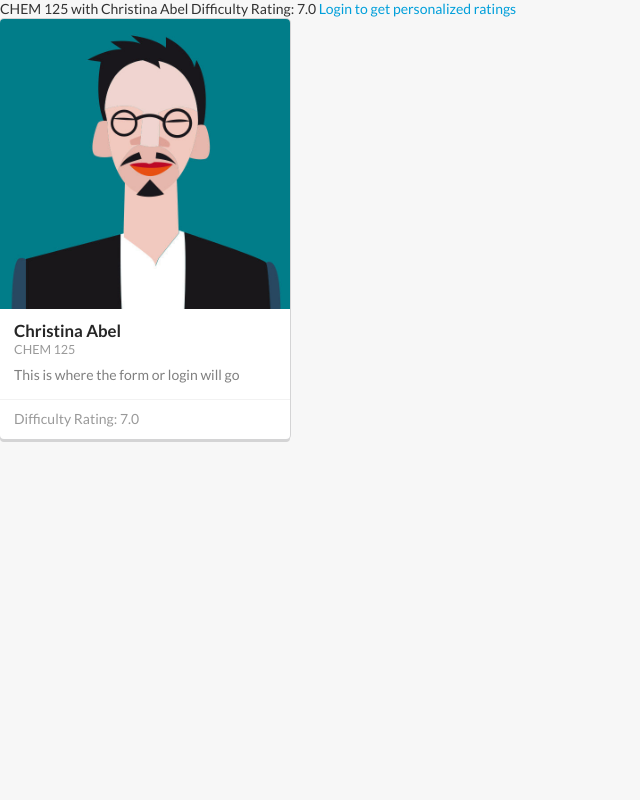
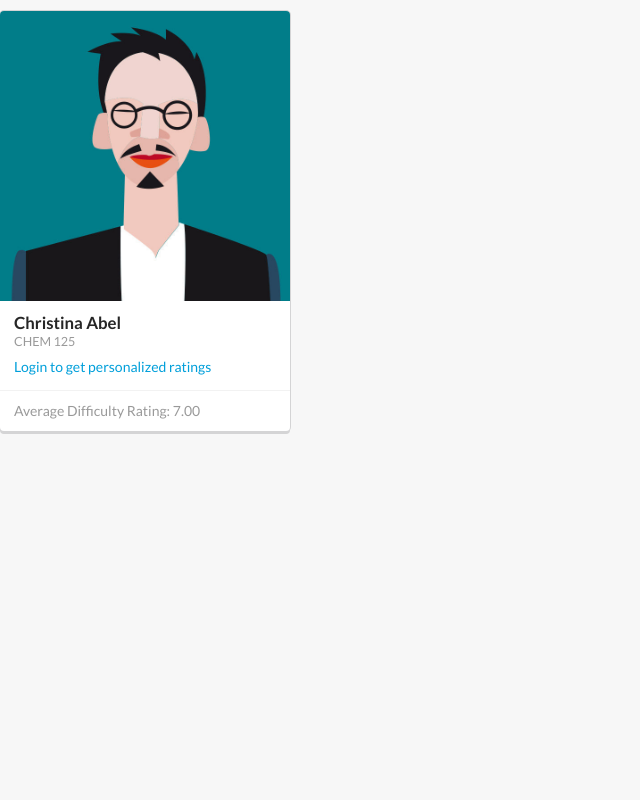
Before and after one commit to Reparadocs/MustangRatings, a Django app: page /ratings/detail/1 in a window 1280 px wide. Shown: the whole page, without its empty margins (0-640 px from the left). Run offline with Django 3.2, Linux system fonts and the light colour scheme; data comes from the database, SQL or seed files in the repository; both versions use the stored data as it was after the commit; some libraries are stand-ins or nearby versions.

Commit message:
Im stupid

```diff
--- a/MustangRatings/ratings/models.py
+++ b/MustangRatings/ratings/models.py
@@ -3,6 +3,9 @@ from django.contrib.auth.models import User
 
 class Major(models.Model):
    name = models.CharField(max_length=30)
+
+   def __unicode__(self):
+      return self.name
 
    def getClasses(self):
       return self.mclass_set
@@ -52,14 +55,14 @@ class UserWrapper(models.Model):
       stotal = 0.0
       num = 0
       for rating in self.rating_set.all():
-         if rating.major is major:
+         if rating.major == major:
             num += 1
             total += rating.rating
-            stotal += rating.cpairing.average
+            stotal += rating.cpairing.getAverage()
       if num == 0:
          return 0
-      ave1 = total/num
-      ave2 = stotal/num
+      ave1 = total/float(num)
+      ave2 = stotal/float(num)
       return ave1-ave2
 
    def getGeneralAverage(self):
@@ -71,8 +74,8 @@ class UserWrapper(models.Model):
          stotal += rating.cpairing.getAverage()
       if num == 0:
          return 0
-      ave1 = total/num
-      ave2 = stotal/num
+      ave1 = total/float(num)
+      ave2 = stotal/float(num)
       return ave1-ave2
 
 class Rating(models.Model):
--- a/MustangRatings/ratings/templates/detail.html
+++ b/MustangRatings/ratings/templates/detail.html
@@ -2,26 +2,6 @@
 
 {% block content %}
 
-{{pairing.mclass.name}} with {{pairing.professor.name}}
-
-Difficulty Rating: {{ave}}
-
-{% if user.is_authenticated %}
-
-Your Estimated Difficulty Rating: {{your}}
-
-Rate This Professor:
-
-<form action="{% url 'detail' pairing.id %}" method="post">
-{%csrf_token%}
-{{form.rating.label}}{{form.rating}}
-<input type="submit" value="Submit"/>
-</form>
-{% else %}
-
-<a href={{login_url}}>Login to get personalized ratings</a>
-
-{%endif%}
 
 <div class="ui link cards">
   <div class="card">
@@ -34,7 +14,18 @@ Rate This Professor:
         <a>{{pairing.mclass.name}}</a>
       </div>
       <div class="description">
-       This is where the form or login will go
+      {% if user.is_authenticated %}
+         Your Difficulty Rating: {{your}}
+         <br>
+         Rate This Professor (0-10):
+         <form action="{% url 'detail' pairing.id %}" method="post">
+         {%csrf_token%}
+         {{form.rating}}
+         <input type="submit" value="Submit"/>
+         </form>
+      {%else%}
+      <a href={{login_url}}>Login to get personalized ratings</a>
+      {%endif%}
       </div>
     </div>
     <div class="extra content">
@@ -42,7 +33,7 @@ Rate This Professor:
       </span>
       <span>
         <i class=""></i>
-       Difficulty Rating: {{ave}}
+       Average Difficulty Rating: {{ave}}
       </span>
     </div>
   </div>
--- a/MustangRatings/ratings/views.py
+++ b/MustangRatings/ratings/views.py
@@ -24,16 +24,20 @@ def register(request):
    return render(request, "registration/register.html", {'form': form,})
 
 def main(request):
+   formerrors = None
    if request.method == 'POST':
       form = ClassForm(data=request.POST)
       if form.is_valid():
          c = MClass.objects.filter(major=form.cleaned_data['major'])
-         c = c.objects.get(number=form.cleaned_data['number'])
-         return redirect(reverse('professor_list', args=(c[0].id,)))
+         c = c.filter(number=form.cleaned_data['number'])
+         if len(c) == 1:
+            return redirect(reverse('ratings.views.professor_list', args=(c[0].id,)))
+         else:
+            formerrors = "No class exists with that number"
    else:
       form = ClassForm()
-      majors = Major.objects.all()
-   return render(request, 'main.html', {'major_list': majors,'form':form})
+   majors = Major.objects.all()
+   return render(request, 'main.html', {'major_list': majors,'form':form,'formerrors':formerrors})
 
 def professor_list(request, class_id):
    c = MClass.objects.get(id=class_id)
@@ -42,7 +46,6 @@ def professor_list(request, class_id):
 
 def pairing_detail(request, cpairing_id):
    pairing = CPairing.objects.get(id=cpairing_id)
-   gen_ave = pairing.getAverage()
    your_ave = None
    form = None
    login_url = "/ratings/login/?next=/ratings/detail/"+str(cpairing_id)
@@ -53,6 +56,8 @@ def pairing_detail(request, cpairing_id):
             r = Rating(owner=request.user.userwrapper, rating=form.cleaned_data['rating'], cpairing=pairing, major=pairing.mclass.major)
             r.save()
    if request.user.is_authenticated():
-      your_ave = pairing.getYourAverage(request.user.userwrapper)
+      your_ave = "%.2f" % pairing.getYourAverage(request.user.userwrapper)
       form = RatingForm()
+   gen_ave = "%.2f"%pairing.getAverage()
+
    return render(request, 'detail.html', {'pairing':pairing, 'ave':gen_ave, 'your':your_ave, 'form':form, "login_url":login_url})
```
Also changed, not shown: MustangRatings/ratings/templates/main.html (added, +28 -0 lines), MustangRatings/db.sqlite3, 3 other files.
